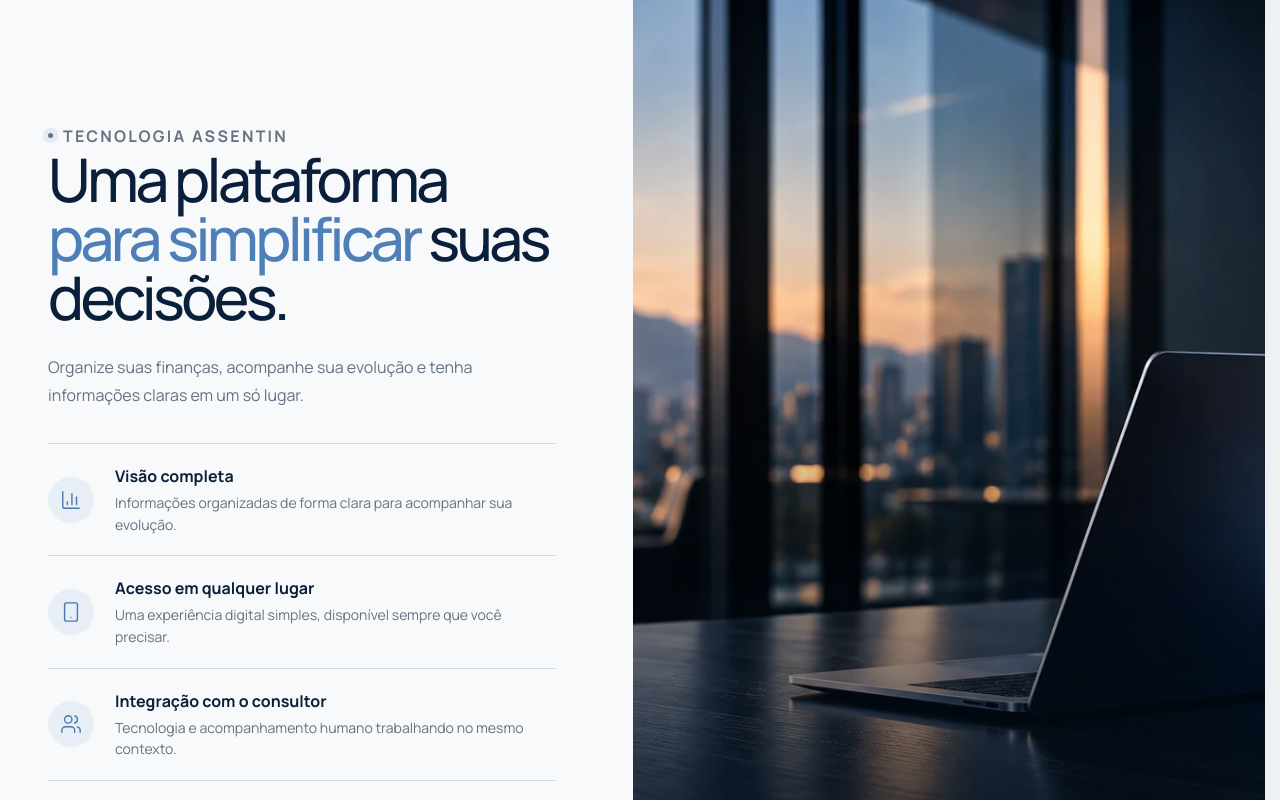
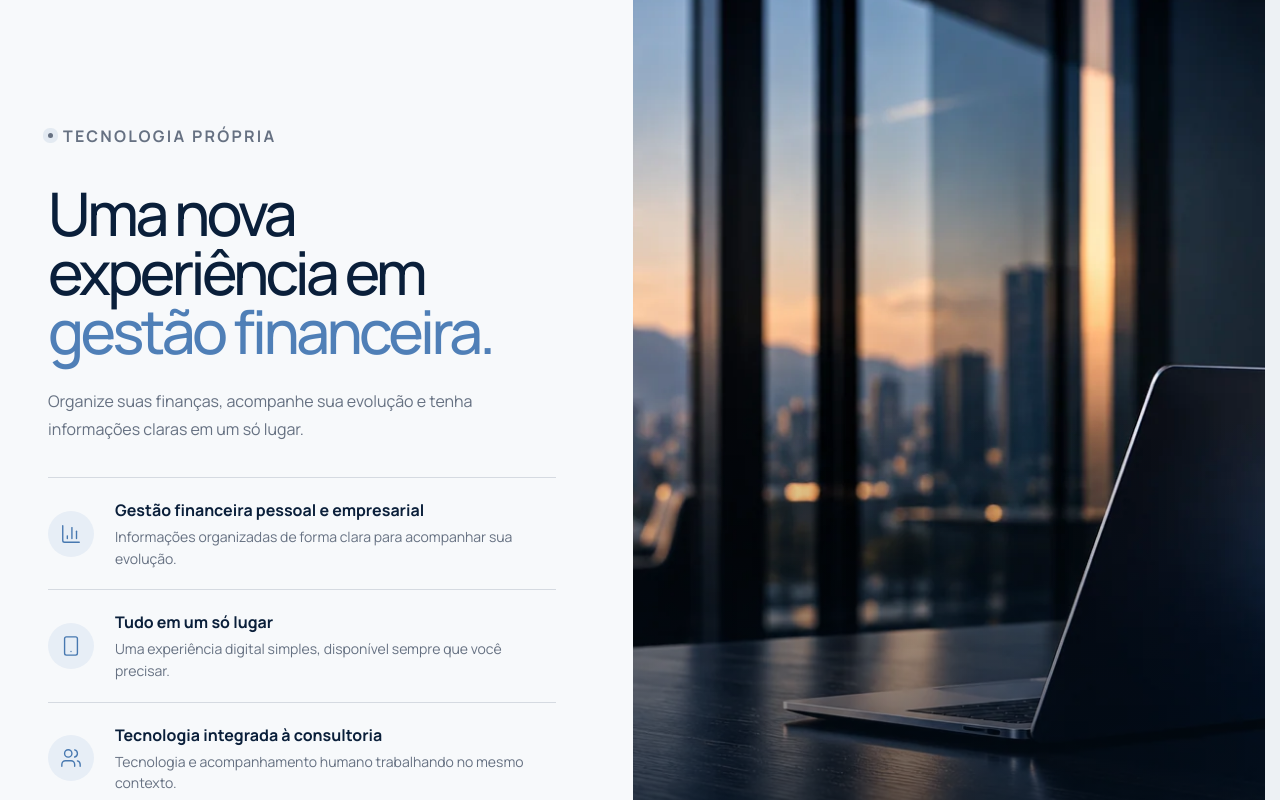
Before and after one commit to lucasmadevv/assentin, a Next.js app: page / in a window 1280 px wide. Shown: the part 4380-5180 px from the top of the page. Built offline with nearby package versions, Linux system fonts and the light colour scheme.

Commit message:
Update Site source

```diff
--- a/src/app/globals.css
+++ b/src/app/globals.css
@@ -332,6 +332,7 @@ section[id] { scroll-margin-top: 24px; }
 .technology { padding: 0; background: #f7f9fb; }
 .tech-layout { display: grid; grid-template-columns: minmax(0, 1fr); }
 .tech-copy { padding: 100px max(14px, calc((100vw - 1380px) / 2)); }
+.tech-copy .eyebrow { margin-bottom: 34px; }
 .tech-copy h2 { max-width: 650px; margin: 0; font-size: clamp(2.75rem, 11vw, 4.5rem); font-weight: 500; letter-spacing: -0.06em; line-height: 0.98; }
 .tech-copy > p { max-width: 600px; margin: 26px 0 0; color: var(--muted); font-size: 1rem; line-height: 1.75; }
 .tech-features { max-width: 670px; margin-top: 34px; border-top: 1px solid var(--line); }
--- a/src/app/page.tsx
+++ b/src/app/page.tsx
@@ -56,17 +56,17 @@ const journey = [
 
 const technologyFeatures = [
   {
-    title: "Visão completa",
+    title: "Gestão financeira pessoal e empresarial",
     text: "Informações organizadas de forma clara para acompanhar sua evolução.",
     icon: BarChart3,
   },
   {
-    title: "Acesso em qualquer lugar",
+    title: "Tudo em um só lugar",
     text: "Uma experiência digital simples, disponível sempre que você precisar.",
     icon: Smartphone,
   },
   {
-    title: "Integração com o consultor",
+    title: "Tecnologia integrada à consultoria",
     text: "Tecnologia e acompanhamento humano trabalhando no mesmo contexto.",
     icon: Users,
   },
@@ -434,8 +434,8 @@ export default function Home() {
       <section className="technology" id="tecnologia">
         <div className="tech-layout">
           <div className="tech-copy" data-reveal>
-            <p className="eyebrow"><span className="eyebrow-dot" /> Tecnologia Assentin</p>
-            <h2>Uma plataforma <span>para simplificar</span> suas decisões.</h2>
+            <p className="eyebrow"><span className="eyebrow-dot" /> Tecnologia própria</p>
+            <h2>Uma nova experiência em <span>gestão financeira.</span></h2>
             <p>Organize suas finanças, acompanhe sua evolução e tenha informações claras em um só lugar.</p>
             <div className="tech-features">
               {technologyFeatures.map((feature) => (
```
